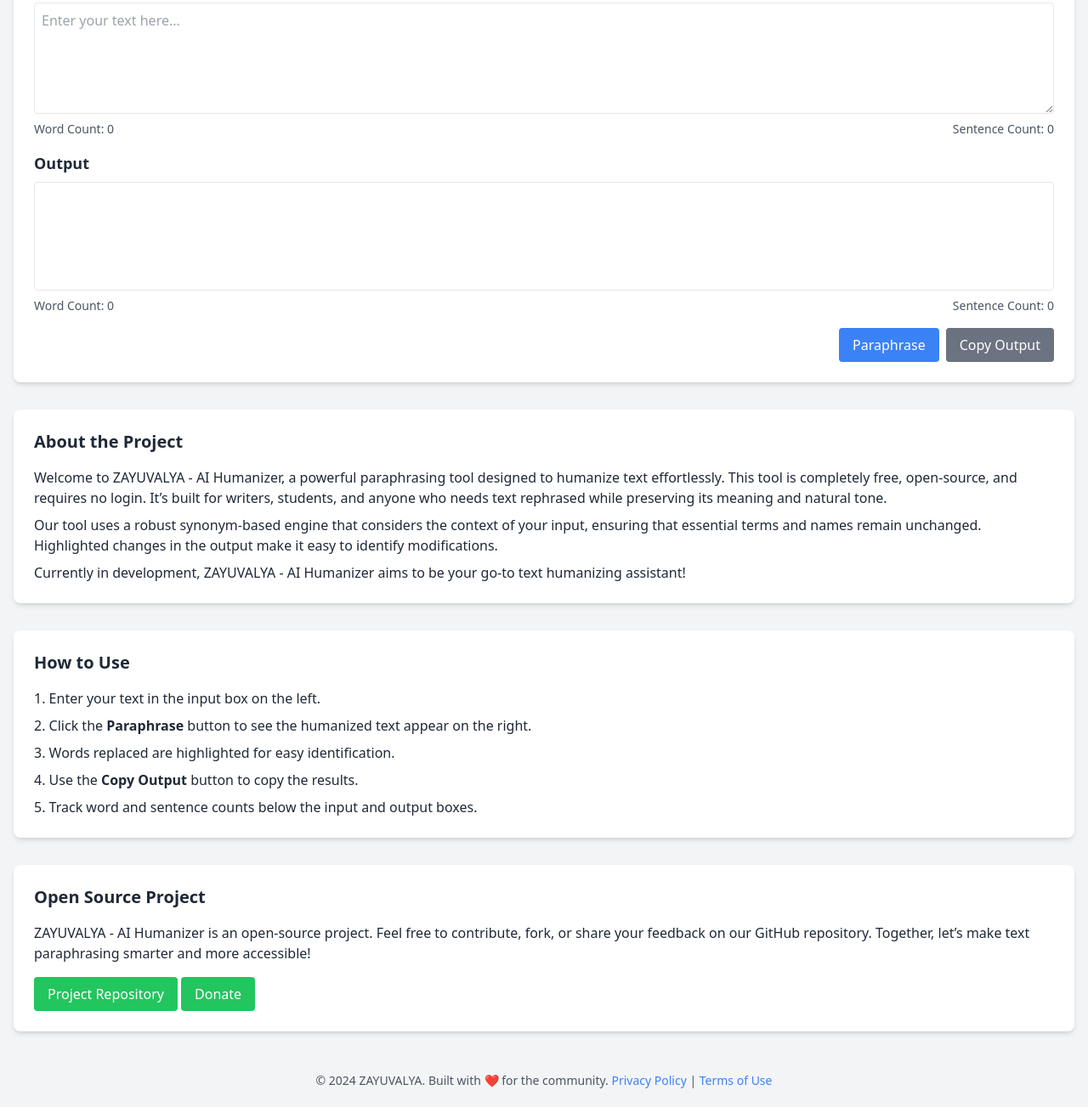
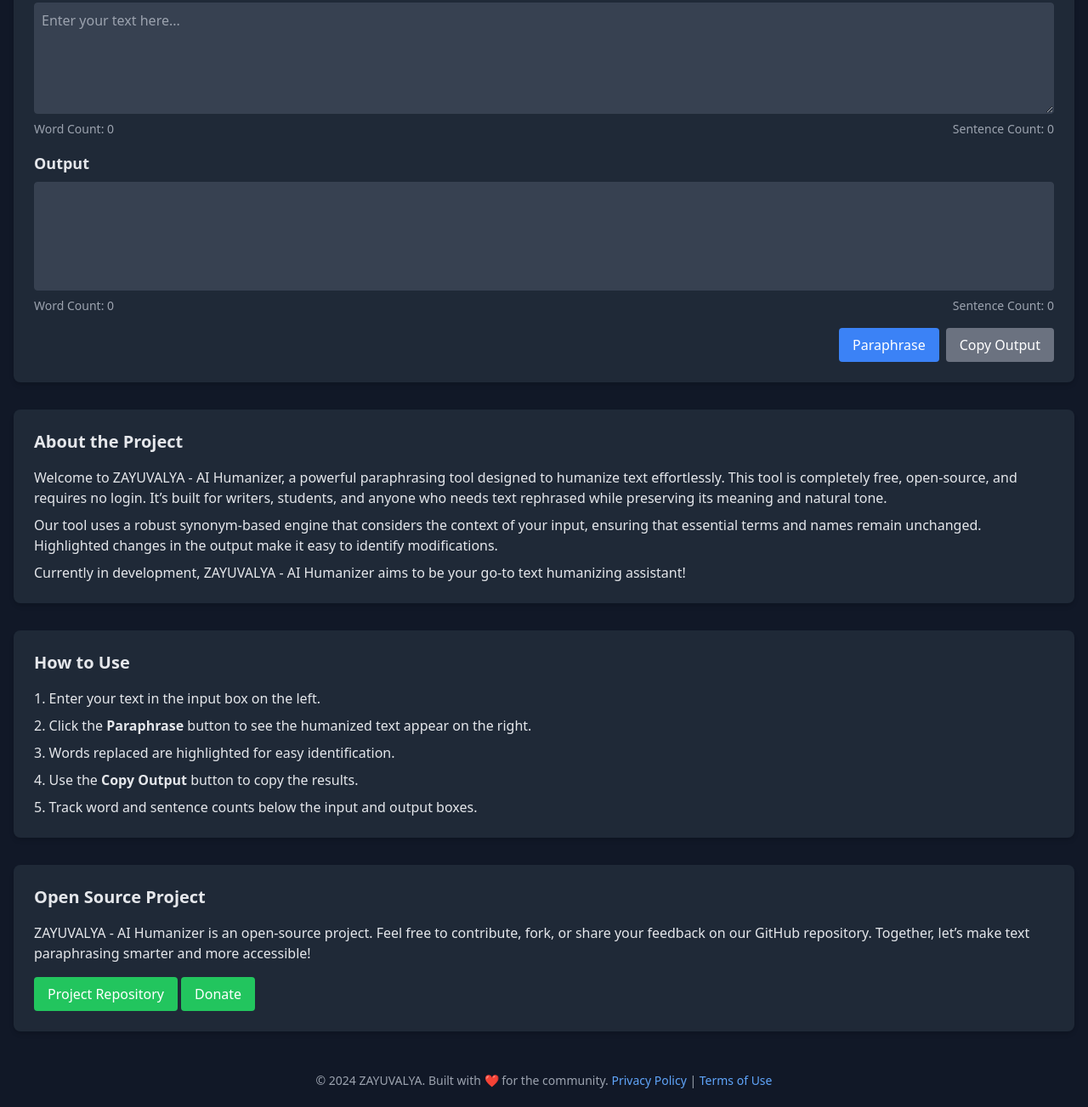
Before and after one commit to ZAYUVALYA/AI-Text-Humanizer, a plain HTML site: page index.html in a window 1280 px wide. Shown: the part 137-1440 px from the top of the page at 85% size. Drawn offline with nearby package versions, Linux system fonts and the light colour scheme; no server answers.

Commit message:
Add files via upload

```diff
--- a/index.html
+++ b/index.html
@@ -45,32 +45,32 @@
         }
     </style>
 </head>
-<body class="bg-gray-100 text-gray-800 font-roboto">
+<body class="bg-gray-900 text-gray-200 font-roboto">
     <div class="container mx-auto p-4">
         <!-- Header -->
         <header class="flex justify-between items-center py-4">
             <h1 class="text-2xl font-bold">ZAYUVALYA - AI Humanizer</h1>
             <nav>
-                <a href="#" class="text-blue-500 hover:underline">Get More Tools</a>
+                <a href="#" class="text-blue-400 hover:underline">Get More Tools</a>
             </nav>
         </header>
 
         <!-- Main Content -->
-        <section class="bg-white p-6 rounded-lg shadow-md">
+        <section class="bg-gray-800 p-6 rounded-lg shadow-md">
             <div class="flex flex-col space-y-4">
                 <div>
                     <h2 class="text-lg font-semibold mb-2">Input</h2>
-                    <textarea id="inputText" class="w-full p-2 border rounded" placeholder="Enter your text here..." style="height: 131px;"></textarea>
-                    <div class="flex justify-between mt-2 text-sm text-gray-600">
+                    <textarea id="inputText" class="w-full p-2 border border-gray-700 rounded bg-gray-700 text-gray-200" placeholder="Enter your text here..." style="height: 131px;"></textarea>
+                    <div class="flex justify-between mt-2 text-sm text-gray-400">
                         <p>Word Count: <span id="wordCount">0</span></p>
                         <p>Sentence Count: <span id="sentenceCount">0</span></p>
                     </div>
                 </div>
                 <div>
                     <h2 class="text-lg font-semibold mb-2">Output</h2>
-                    <div id="outputPreview" class="w-full p-2 border rounded h-32 overflow-y-auto"></div>
-                    <textarea id="outputText" class="w-full p-2 border rounded hidden" readonly></textarea>
-                    <div class="flex justify-between mt-2 text-sm text-gray-600">
+                    <div id="outputPreview" class="w-full p-2 border border-gray-700 rounded bg-gray-700 text-gray-200 h-32 overflow-y-auto"></div>
+                    <textarea id="outputText" class="w-full p-2 border border-gray-700 rounded bg-gray-700 text-gray-200 hidden" readonly></textarea>
+                    <div class="flex justify-between mt-2 text-sm text-gray-400">
                         <p>Word Count: <span id="outputWordCount">0</span></p>
                         <p>Sentence Count: <span id="outputSentenceCount">0</span></p>
                     </div>
@@ -82,14 +82,14 @@
             </div>
         </section>
 
-        <section class="mt-8 bg-white p-6 rounded-lg shadow-md">
+        <section class="mt-8 bg-gray-800 p-6 rounded-lg shadow-md">
             <h2 class="text-xl font-semibold mb-4">About the Project</h2>
             <p class="mb-2">Welcome to ZAYUVALYA - AI Humanizer, a powerful paraphrasing tool designed to humanize text effortlessly. This tool is completely free, open-source, and requires no login. It’s built for writers, students, and anyone who needs text rephrased while preserving its meaning and natural tone.</p>
             <p class="mb-2">Our tool uses a robust synonym-based engine that considers the context of your input, ensuring that essential terms and names remain unchanged. Highlighted changes in the output make it easy to identify modifications.</p>
             <p>Currently in development, ZAYUVALYA - AI Humanizer aims to be your go-to text humanizing assistant!</p>
         </section>
 
-        <section class="mt-8 bg-white p-6 rounded-lg shadow-md">
+        <section class="mt-8 bg-gray-800 p-6 rounded-lg shadow-md">
             <h2 class="text-xl font-semibold mb-4">How to Use</h2>
             <ol class="list-decimal list-inside space-y-2">
                 <li>Enter your text in the input box on the left.</li>
@@ -100,7 +100,7 @@
             </ol>
         </section>
 
-        <section class="mt-8 bg-white p-6 rounded-lg shadow-md">
+        <section class="mt-8 bg-gray-800 p-6 rounded-lg shadow-md">
             <h2 class="text-xl font-semibold mb-4">Open Source Project</h2>
             <p class="mb-4">ZAYUVALYA - AI Humanizer is an open-source project. Feel free to contribute, fork, or share your feedback on our GitHub repository. Together, let’s make text paraphrasing smarter and more accessible!</p>
             <a href="https://github.com/ZAYUVALYA/AI-Text-Humanizer" class="bg-green-500 text-white px-4 py-2 rounded hover:bg-green-600 inline-block">Project Repository</a>
@@ -108,12 +108,11 @@
         </section>
 
         <!-- Footer -->
-        <footer class="mt-8 py-4 text-center text-sm text-gray-600">
-            <p>&copy; 2024 ZAYUVALYA. Built with ❤️ for the community. <a href="#" class="text-blue-500 hover:underline">Privacy Policy</a> | <a href="#" class="text-blue-500 hover:underline">Terms of Use</a></p>
+        <footer class="mt-8 py-4 text-center text-sm text-gray-400">
+            <p>&copy; 2024 ZAYUVALYA. Built with ❤️ for the community. <a href="#" class="text-blue-400 hover:underline">Privacy Policy</a> | <a href="#" class="text-blue-400 hover:underline">Terms of Use</a></p>
         </footer>
     </div>
 
-    <script src="script.js"></script>
     <script>
         document.addEventListener('input', function (event) {
             if (event.target.tagName.toLowerCase() === 'textarea') {
@@ -133,5 +132,6 @@
             field.style.height = height + 'px';
         }
     </script>
+    <script src="script.js"></script>
 </body>
 </html>
```
